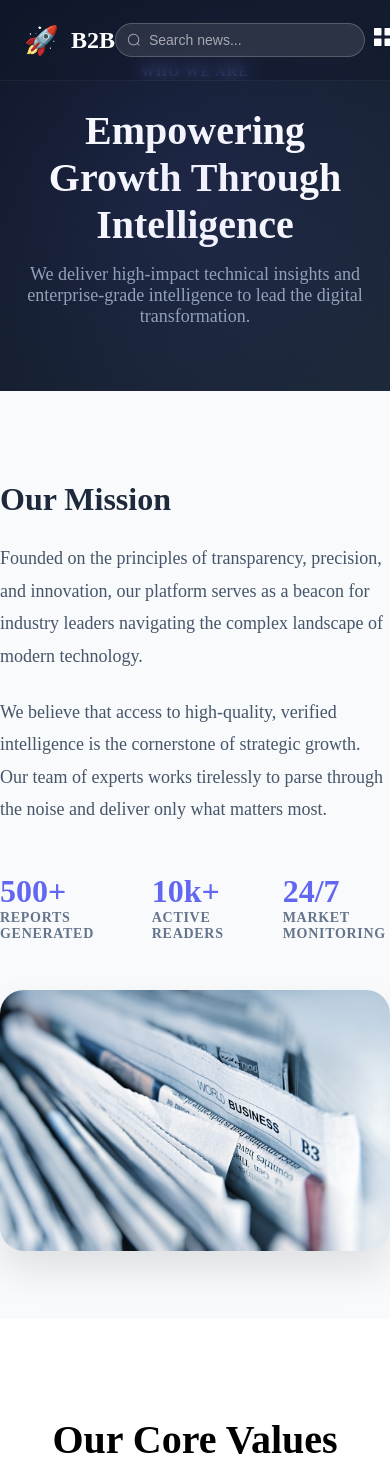
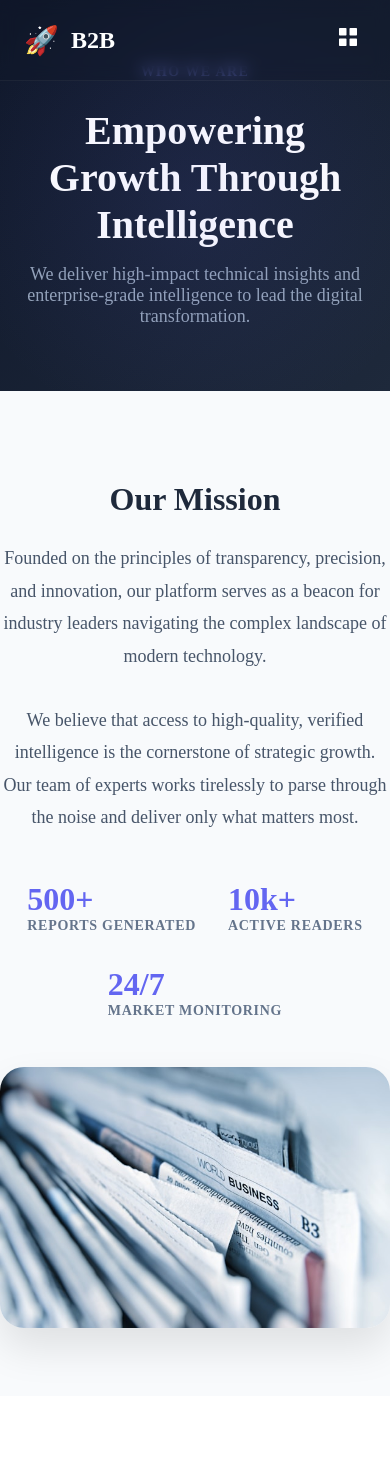
Before and after one commit to uhashaam/nuxust, a Nuxt app: page /about in a window 390 px wide. Shown: the top 1479 px of the page. Built offline with nearby package versions, Linux system fonts and the light colour scheme.

Commit message:
Refactor mobile header search and polish about page text

```diff
--- a/components/TheHeader.vue
+++ b/components/TheHeader.vue
@@ -56,6 +56,17 @@
           <NuxtLink to="/products" class="mobile-nav-item" @click="isMobileMenuOpen = false">Technologies</NuxtLink>
           <NuxtLink to="/about" class="mobile-nav-item" @click="isMobileMenuOpen = false">About</NuxtLink>
           <NuxtLink to="/contact" class="mobile-nav-item" @click="isMobileMenuOpen = false">Contact</NuxtLink>
+
+          <div class="mobile-search">
+            <el-input
+              v-model="searchQuery"
+              placeholder="Search news..."
+              :prefix-icon="Search"
+              clearable
+              @keyup.enter="handleSearchWithClose"
+            />
+          </div>
+
           <div class="mobile-actions">
             <el-button type="primary" class="admin-btn" @click="handleAdminClick">
               Admin Panel
@@ -92,6 +103,11 @@ const handleSearch = () => {
   if (searchQuery.value.trim()) {
     navigateTo(`/news?q=${encodeURIComponent(searchQuery.value.trim())}`)
   }
+}
+
+const handleSearchWithClose = () => {
+  handleSearch()
+  isMobileMenuOpen.value = false
 }
 
 onMounted(() => {
@@ -289,17 +305,39 @@ onUnmounted(() => {
     padding: 0 1.5rem;
   }
 
-  .nav-links {
+  .nav-links,
+  .search-box {
     display: none;
   }
+
   .mobile-menu-btn {
     display: block;
   }
+
   .admin-btn {
     display: none;
   }
+
   .mobile-actions .admin-btn {
     display: inline-block;
   }
+
+  .mobile-search {
+    margin: 1rem 0;
+    width: 100%;
+    padding: 0 1.5rem;
+  }
+
+  /* Ensure input text is visible in mobile menu */
+  .mobile-search :deep(.el-input__inner) {
+    color: white !important;
+    text-align: center;
+  }
+
+  .mobile-search :deep(.el-input__wrapper) {
+    background: rgba(255, 255, 255, 0.1);
+    border: 1px solid rgba(255, 255, 255, 0.2);
+    border-radius: 99px;
+  }
 }
 </style>
--- a/pages/about.vue
+++ b/pages/about.vue
@@ -302,7 +302,24 @@ useHead({
   .mission-section, .values-section, .filing-section { padding: 4rem 0; }
 
   .content-grid { gap: 3rem; }
-  .text-content h2 { font-size: 2rem; }
+
+  .text-content h2 {
+    font-size: 2rem;
+    text-align: center;
+  }
+
+  .text-content p {
+    font-size: 1.125rem;
+    line-height: 1.8;
+    text-align: center;
+    margin-bottom: 2rem;
+  }
+
+  .stats-row {
+    justify-content: center;
+    flex-wrap: wrap;
+    gap: 2rem;
+  }
 
   .filing-box { padding: 2rem; }
   .filing-details { gap: 1.5rem; }
```
